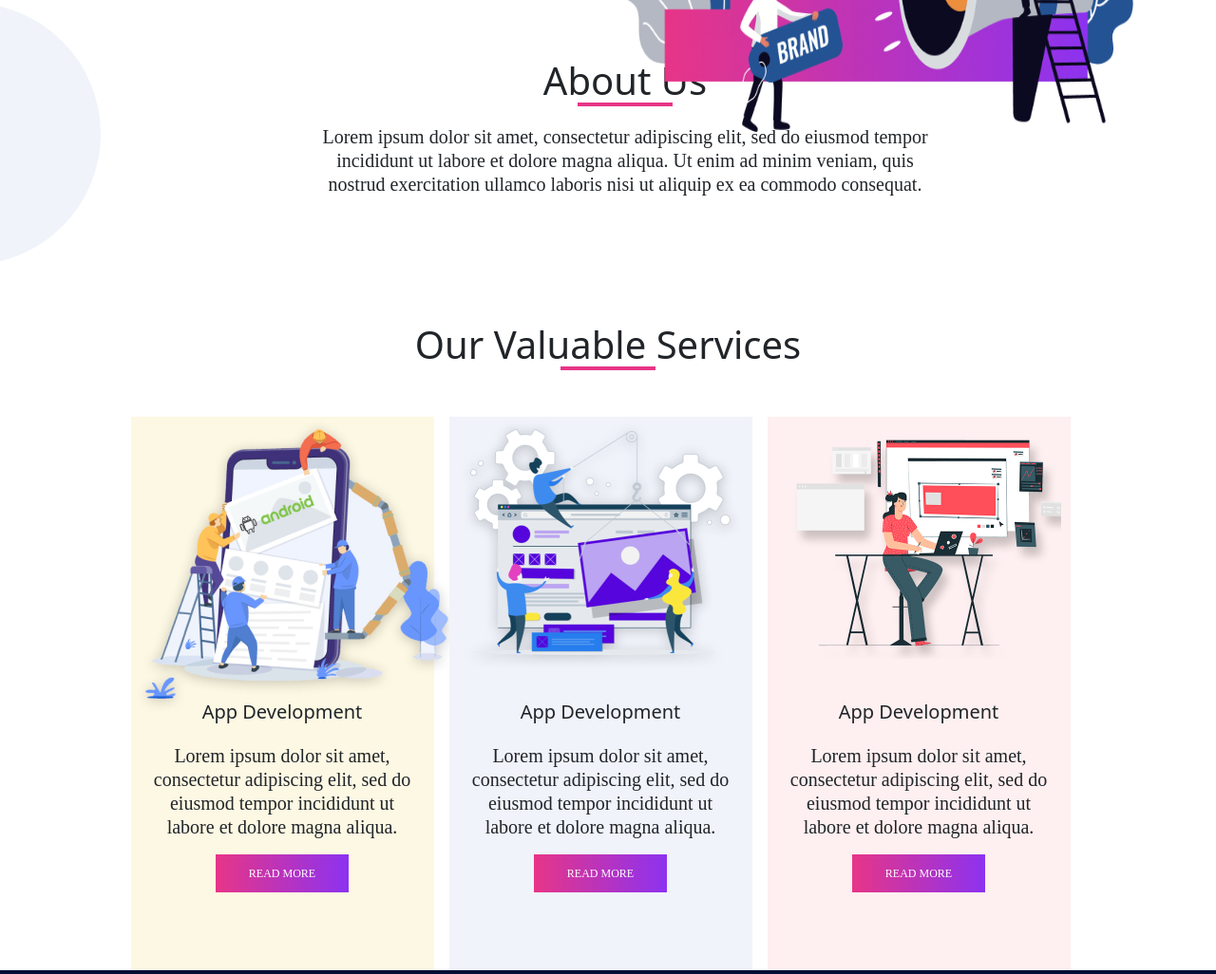
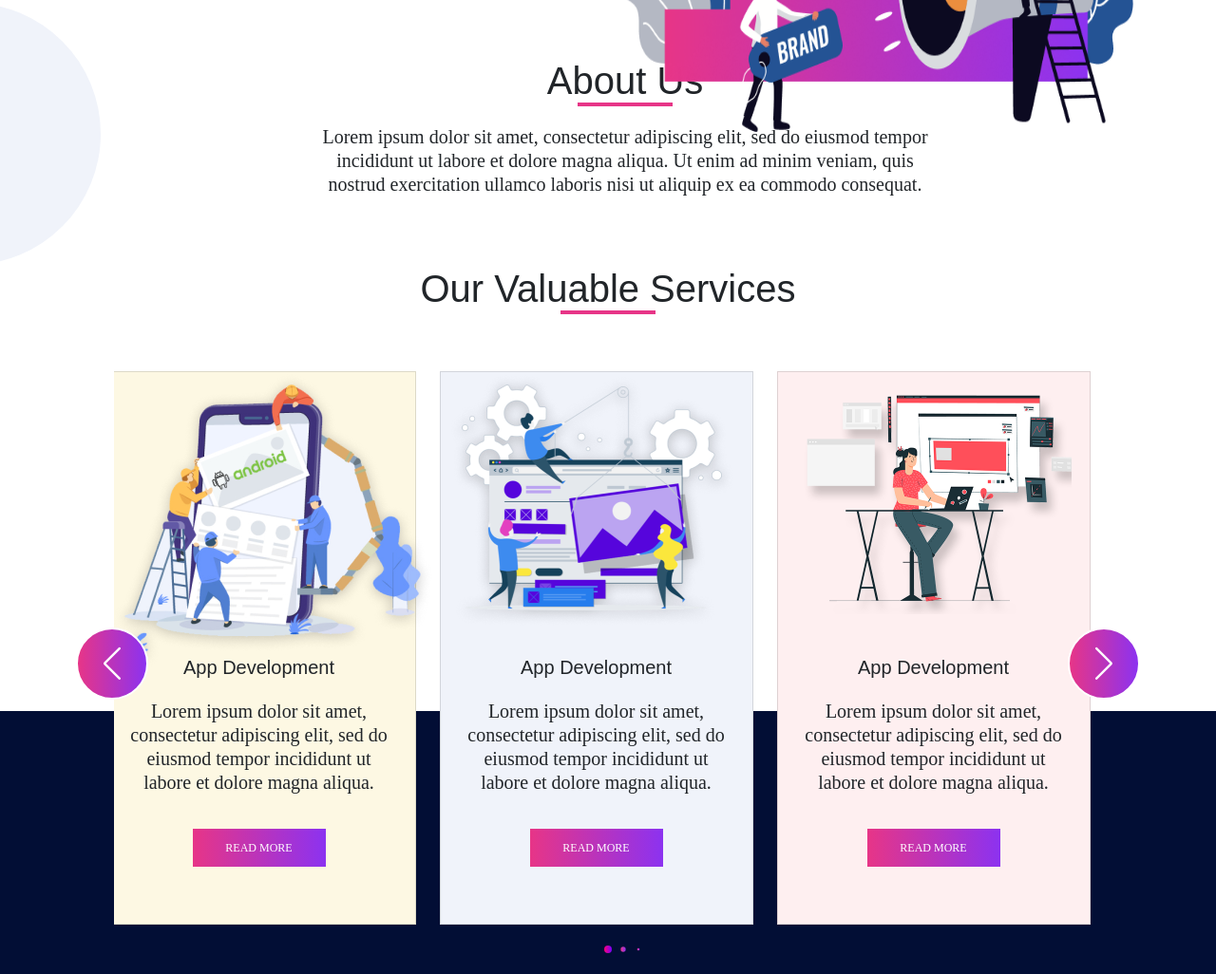
Before and after one commit to arviyonismara/Final-Project-3-Hacktiv8, a plain HTML site: page index.html in a window 1280 px wide. Shown: the part 608-1634 px from the top of the page at 95% size. Drawn offline with nearby package versions, Linux system fonts and the light colour scheme; a web font is replaced by a local one.

Commit message:
finishing card

```diff
--- a/css/style.css
+++ b/css/style.css
@@ -1,3 +1,9 @@
+*{
+  margin: 0;
+  padding: 0;
+  box-sizing: border-box;
+  font-family: 'Poppins', sans-serif;
+}
 .body{
   padding: 0;
   margin: 0;
@@ -66,49 +72,7 @@
   flex: 0 0 50%;
   visibility: visible;
 }
-@media screen and (max-width: 1200px) {
-  .img-hero {
-    max-width: auto;
-    height: auto;
-    left: 5px;
-    top: auto;
-  }
-  .banner-tag h1{
-    font-size: 12vh;
-  }
-}
 
-@media screen and (max-width: 900px) {
-  .nav-link{
-    z-index: 3;
-  }
-  .img-hero {
-    visibility: hidden;
-  }
-  .banner-tag h1{
-    font-size: 10vh;
-    text-align: center;
-    margin-left: auto;
-  }
-  .banner-tag .card-button{
-    align-items: center;
-  }
-}
-@media screen and (max-width: 600px) {
-  .banner-tag h1{
-    font-size: 67px;
-    text-align: left;
-    margin-left: 0rem;
-  }
-}
-@media screen and (max-width: 380px) {
-  .banner-tag h1{
-    max-width: 300px;
-    font-size: 65px;
-    text-align: left;
-    margin-left: 0rem;
-  }
-}
 /* About Us */
 .circle{
   width: 276px;
@@ -148,27 +112,19 @@ h2{
 
 /* Services */
 .services{
-  margin-top: 59px;
+  background: linear-gradient(180deg, #ffff 60%, #020E35 60%);
 }
-/* .arrow{
-  height: 76px;
-  width: 76px;
-  left: 1328px;
-  top: 1411px;
-  border-radius: 50%;
-  background: linear-gradient(270deg, #8C32F0 0%, #E73587 100%);
-  border: 2px solid #FFFFFF;
+.slide-container{
+  max-width: 1120px;
+  width: 100%;
+  padding: 40px 0;
 }
-.arrow img{
-  margin: auto;
-  line-height: 76px;
-} */
-.container-services{
-  margin-top: 49px;
-  /* background: linear-gradient(180deg, #fff 50%, #020E35 50%); */
+.slide-content{
+  margin: 0 40px;
+  overflow: hidden;
 }
-.card-container{
-  flex-direction: row;
+.card{
+  background-color: #FFF;
 }
 .card-services-1, .card-services-2, .card-services-3{
   height: 583px;
@@ -223,6 +179,35 @@ h2{
   text-align: center;
   border: none;
   color: #ffffff;
+  margin: 20px auto;
+}
+
+.swiper-navBtn{
+  width: 76px;
+  height: 76px;
+  background: linear-gradient(270deg, #8C32F0 0%, #E73587 100%);
+  border: 2px solid #FFFFFF;
+  transition: color 0.3s ease;
+  border-radius: 50%;
+  color: #ffff;
+}
+
+.swiper-navBtn::before,
+.swiper-navBtn::after{
+  font-size: 35px;
+}
+.swiper-button-next{
+  right: 0;
+}
+.swiper-button-prev{
+  left: 0;
+}
+.swiper-pagination-bullet{
+  background: linear-gradient(270deg, #8C32F0 0%, #E73587 100%);
+  opacity: 1;
+}
+.swiper-pagination-bullet-active{
+  background: linear-gradient(270deg, #7700ff 0%, #ff0077 100%);
 }
 
 /* Section Question */
@@ -392,6 +377,13 @@ h2{
   letter-spacing: 0px;
 }
 @media only screen and (max-width: 768px) {
+  .slide-content{
+    margin: 0 10px;
+  }
+  .swiper-navBtn{
+    display: none;
+  }
+
   .card-share{
       width: 696px;
       height: 250px;
@@ -446,7 +438,7 @@ h2{
       font-size: 10px;
   }
 }
-@media only screen and (max-width: 428px) {
+@media only screen and (max-width: 576px) {
   .card-share{
       width: 404px;
       display: flex;
@@ -485,3 +477,90 @@ h2{
       margin-top: 20px;
   }
 }
+@media screen and (max-width: 1200px) {
+  .img-hero {
+    max-width: auto;
+    height: auto;
+    left: 5px;
+    top: auto;
+  }
+  .banner-tag h1{
+    font-size: 12vh;
+  }
+}
+
+@media screen and (max-width: 900px) {
+  .nav-link{
+    z-index: 3;
+  }
+  .img-hero {
+    visibility: hidden;
+  }
+  .banner-tag h1{
+    font-size: 10vh;
+    text-align: center;
+    margin-left: auto;
+  }
+  .banner-tag .card-button{
+    align-items: center;
+  }
+}
+@media screen and (max-width: 600px) {
+  .banner-tag h1{
+    font-size: 67px;
+    text-align: left;
+    margin-left: 0rem;
+  }
+}
+@media screen and (max-width: 380px) {
+  .banner-tag h1{
+    max-width: 300px;
+    font-size: 65px;
+    text-align: left;
+    margin-left: 0rem;
+  }
+}
+
+@media screen and (max-width: 1200px) {
+  .img-hero {
+    max-width: auto;
+    height: auto;
+    left: 5px;
+    top: auto;
+  }
+  .banner-tag h1{
+    font-size: 12vh;
+  }
+}
+
+@media screen and (max-width: 900px) {
+  .nav-link{
+    z-index: 3;
+  }
+  .img-hero {
+    visibility: hidden;
+  }
+  .banner-tag h1{
+    font-size: 10vh;
+    text-align: center;
+    margin-left: auto;
+  }
+  .banner-tag .card-button{
+    align-items: center;
+  }
+}
+@media screen and (max-width: 600px) {
+  .banner-tag h1{
+    font-size: 67px;
+    text-align: left;
+    margin-left: 0rem;
+  }
+}
+@media screen and (max-width: 380px) {
+  .banner-tag h1{
+    max-width: 300px;
+    font-size: 65px;
+    text-align: left;
+    margin-left: 0rem;
+  }
+}
--- a/index.html
+++ b/index.html
@@ -12,6 +12,7 @@
       integrity="sha384-1BmE4kWBq78iYhFldvKuhfTAU6auU8tT94WrHftjDbrCEXSU1oBoqyl2QvZ6jIW3"
       crossorigin="anonymous"
     />
+    <link rel="stylesheet" href="css/swiper-bundle.min.css" />
     <link rel="stylesheet" href="/css/style.css" />
 
     <!-- Font -->
@@ -103,21 +104,15 @@
     </section>
 
     <!-- Services -->
-    <section class="services">
-      <div class="container column">
-        <div class="title">
+    <div class="container">
       <h2>Our Valuable Services</h2>
       <div class="line"></div>
     </div>
-        <div class="container container-services">
-          <!-- <div class="arrow">
-            <img src="resources/arrow.png" alt="" />
-          </div> -->
-          <div class="row justify-content-center">
-            <div
-              class="card-container col-12 col-sm-6 col-md-4 d-flex justify-content-center"
-            >
-              <div class="card-services-1 me-3 text-center">
+    <section class="services">
+      <div class="slide-container swiper">
+        <div class="slide-content">
+          <div class="card-wrapper swiper-wrapper justify-content-center">
+            <div class="card card-services-1 text-center swiper-slide">
               <div class="card-image">
                 <img src="resources/card-1.png" alt="" />
               </div>
@@ -125,13 +120,12 @@
                 <h5>App Development</h5>
                 <p>
                   Lorem ipsum dolor sit amet, consectetur adipiscing elit, sed
-                    do eiusmod tempor incididunt ut labore et dolore magna
-                    aliqua.
+                  do eiusmod tempor incididunt ut labore et dolore magna aliqua.
                 </p>
               </div>
               <button class="card-button">READ MORE</button>
             </div>
-              <div class="card-services-2 me-3 text-center">
+            <div class="card card-services-2 text-center swiper-slide">
               <div class="card-image">
                 <img src="resources/card-2.png" alt="" />
               </div>
@@ -139,13 +133,12 @@
                 <h5>App Development</h5>
                 <p>
                   Lorem ipsum dolor sit amet, consectetur adipiscing elit, sed
-                    do eiusmod tempor incididunt ut labore et dolore magna
-                    aliqua.
+                  do eiusmod tempor incididunt ut labore et dolore magna aliqua.
                 </p>
               </div>
               <button class="card-button">READ MORE</button>
             </div>
-              <div class="card-services-3 me-3 text-center">
+            <div class="card card-services-3 text-center swiper-slide">
               <div class="card-image">
                 <img src="resources/card-3.png" alt="" />
               </div>
@@ -153,15 +146,95 @@
                 <h5>App Development</h5>
                 <p>
                   Lorem ipsum dolor sit amet, consectetur adipiscing elit, sed
-                    do eiusmod tempor incididunt ut labore et dolore magna
-                    aliqua.
+                  do eiusmod tempor incididunt ut labore et dolore magna aliqua.
+                </p>
+              </div>
+              <button class="card-button">READ MORE</button>
+            </div>
+            <div class="card card-services-1 text-center swiper-slide">
+              <div class="card-image">
+                <img src="resources/card-1.png" alt="" />
+              </div>
+              <div class="card-text">
+                <h5>App Development</h5>
+                <p>
+                  Lorem ipsum dolor sit amet, consectetur adipiscing elit, sed
+                  do eiusmod tempor incididunt ut labore et dolore magna aliqua.
+                </p>
+              </div>
+              <button class="card-button">READ MORE</button>
+            </div>
+            <div class="card card-services-2 text-center swiper-slide">
+              <div class="card-image">
+                <img src="resources/card-2.png" alt="" />
+              </div>
+              <div class="card-text">
+                <h5>App Development</h5>
+                <p>
+                  Lorem ipsum dolor sit amet, consectetur adipiscing elit, sed
+                  do eiusmod tempor incididunt ut labore et dolore magna aliqua.
+                </p>
+              </div>
+              <button class="card-button">READ MORE</button>
+            </div>
+            <div class="card card-services-3 text-center swiper-slide">
+              <div class="card-image">
+                <img src="resources/card-3.png" alt="" />
+              </div>
+              <div class="card-text">
+                <h5>App Development</h5>
+                <p>
+                  Lorem ipsum dolor sit amet, consectetur adipiscing elit, sed
+                  do eiusmod tempor incididunt ut labore et dolore magna aliqua.
+                </p>
+              </div>
+              <button class="card-button">READ MORE</button>
+            </div>
+            <div class="card card-services-1 text-center swiper-slide">
+              <div class="card-image">
+                <img src="resources/card-1.png" alt="" />
+              </div>
+              <div class="card-text">
+                <h5>App Development</h5>
+                <p>
+                  Lorem ipsum dolor sit amet, consectetur adipiscing elit, sed
+                  do eiusmod tempor incididunt ut labore et dolore magna aliqua.
+                </p>
+              </div>
+              <button class="card-button">READ MORE</button>
+            </div>
+            <div class="card card-services-2 text-center swiper-slide">
+              <div class="card-image">
+                <img src="resources/card-2.png" alt="" />
+              </div>
+              <div class="card-text">
+                <h5>App Development</h5>
+                <p>
+                  Lorem ipsum dolor sit amet, consectetur adipiscing elit, sed
+                  do eiusmod tempor incididunt ut labore et dolore magna aliqua.
+                </p>
+              </div>
+              <button class="card-button">READ MORE</button>
+            </div>
+            <div class="card card-services-3 text-center swiper-slide">
+              <div class="card-image">
+                <img src="resources/card-3.png" alt="" />
+              </div>
+              <div class="card-text">
+                <h5>App Development</h5>
+                <p>
+                  Lorem ipsum dolor sit amet, consectetur adipiscing elit, sed
+                  do eiusmod tempor incididunt ut labore et dolore magna aliqua.
                 </p>
               </div>
               <button class="card-button">READ MORE</button>
             </div>
           </div>
         </div>
-        </div>
+
+        <div class="swiper-button-next swiper-navBtn"></div>
+        <div class="swiper-button-prev swiper-navBtn"></div>
+        <div class="swiper-pagination"></div>
       </div>
     </section>
 
@@ -331,4 +404,9 @@
       crossorigin="anonymous"
     ></script>
   </body>
+  <!-- Swiper JS -->
+  <script src="js/swiper-bundle.min.js"></script>
+
+  <!-- JavaScript -->
+  <script src="js/script.js"></script>
 </html>
--- /dev/null
+++ b/js/script.js
@@ -0,0 +1,29 @@
+var swiper = new Swiper(".slide-content", {
+    slidesPerView: 3,
+    spaceBetween: 25,
+    loop: true,
+    centerSlide: 'true',
+    fade: 'true',
+    grabCursor: 'true',
+    pagination: {
+      el: ".swiper-pagination",
+      clickable: true,
+      dynamicBullets: true,
+    },
+    navigation: {
+      nextEl: ".swiper-button-next",
+      prevEl: ".swiper-button-prev",
+    },
+
+    breakpoints:{
+        0: {
+            slidesPerView: 1,
+        },
+        520: {
+            slidesPerView: 2,
+        },
+        950: {
+            slidesPerView: 3,
+        },
+    },
+  });
```
Also changed, not shown: css/swiper-bundle.min.css (added), js/swiper-bundle.min.js (added). Lines whose indentation alone changed are shown as unchanged.
